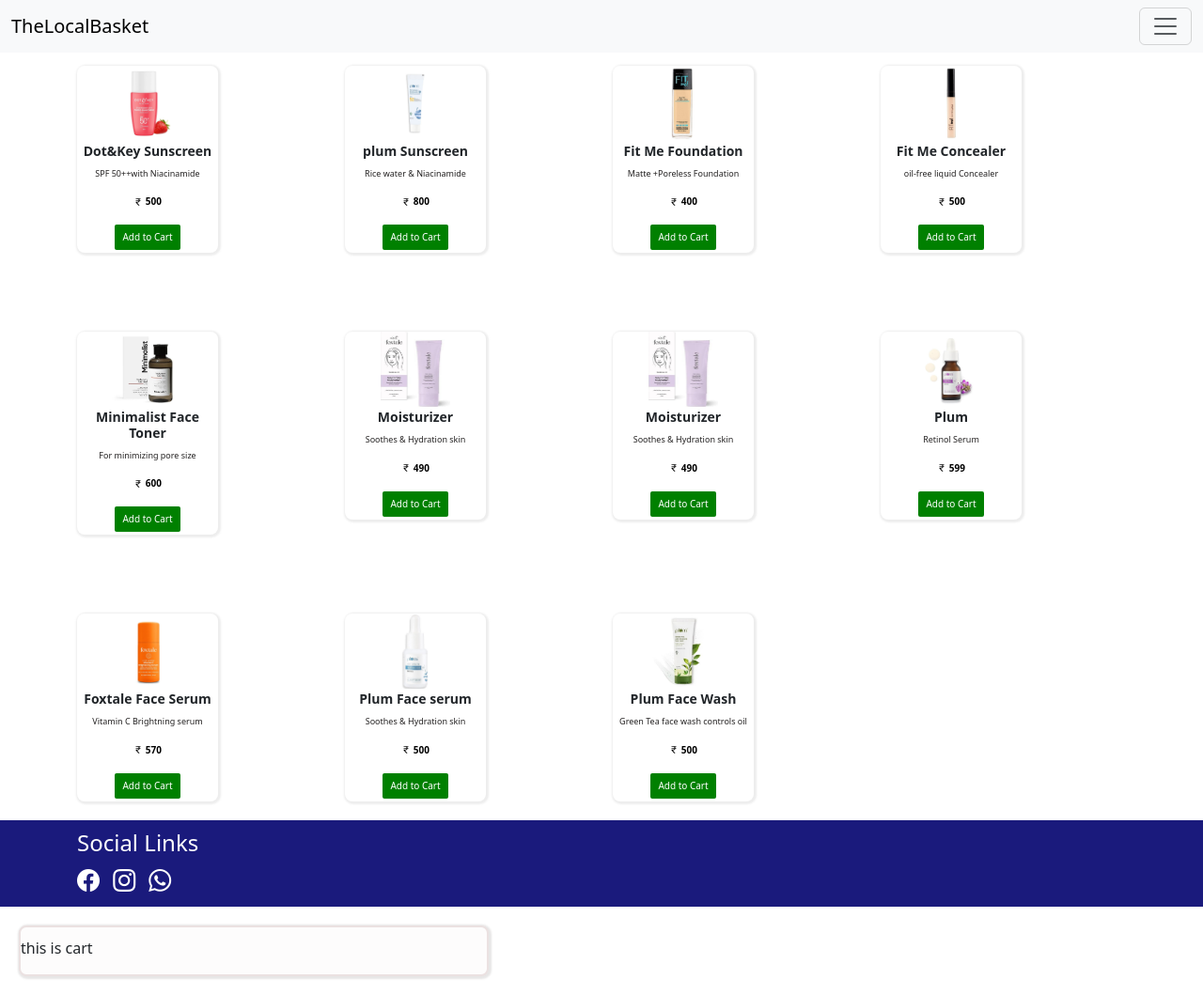
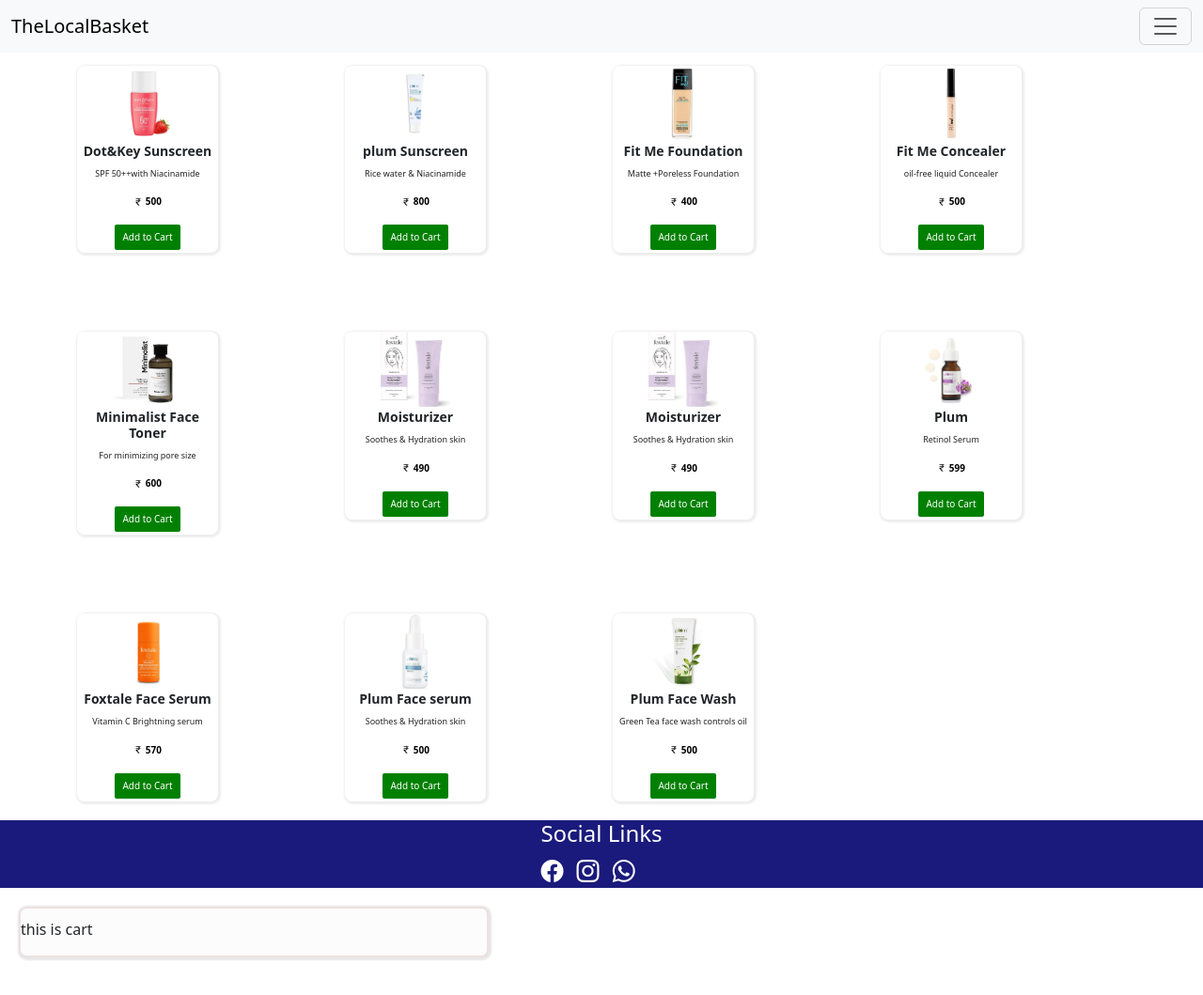
Before and after one commit to PrajwalP06/TheLocalBasket, a plain HTML site: page public/cosmetic.html in a window 1280 px wide. Shown: the whole page at 94% size. Drawn offline with nearby package versions, Linux system fonts and the light colour scheme.

Commit message:
commited by Ringchen

```diff
--- a/public/cosmetic.html
+++ b/public/cosmetic.html
@@ -179,11 +179,7 @@
     <section>
       <div class="footer">
 
-        <div class="container">
-          <div class="col-md-12">
-            <div class="row">
-
-              <div class="col-md-6">
+        <div>
           <h4>Social Links</h4>
           <a href="#" style="color: white;">
           <i class="bi bi-facebook" style="font-size: 1.5rem;"></i></a>
@@ -197,12 +193,8 @@
           <a href="https://wa.me/+919609010193" style="color: white;">
           <i class="bi bi-whatsapp" style="font-size: 1.5rem;"></i></a>
           </span>
-              </div>
 
         </div>
-          </div>
-        </div>
-
       </div>
     </section>
 
```
Lines whose indentation alone changed are shown as unchanged.
